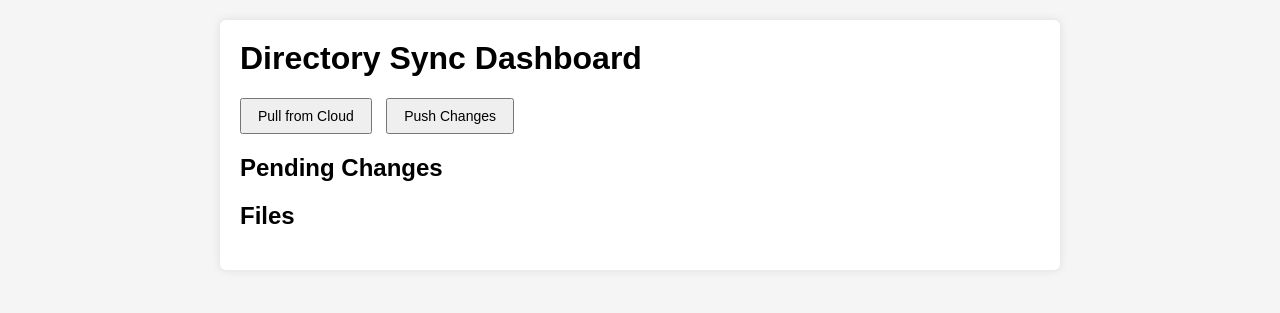
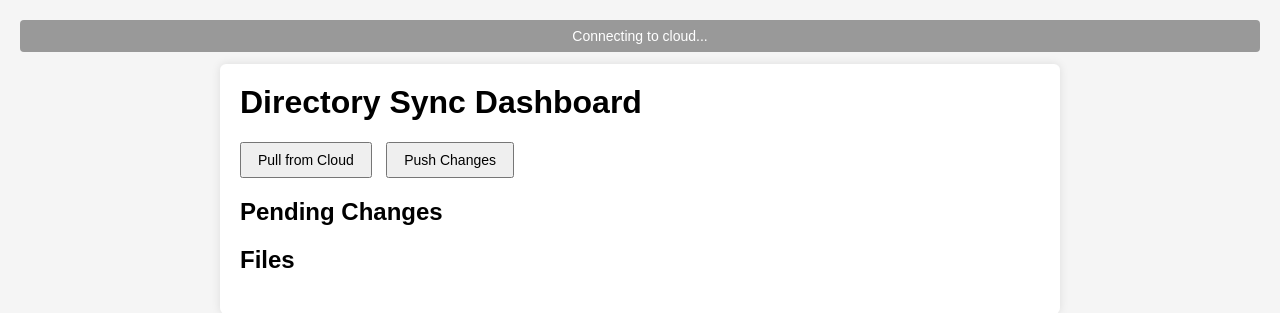
Before and after one commit to Henrique-R-Lima/GoogleDriveAtHome, a Flask app: template templates/index.html in a window 1280 px wide. Shown: the top 313 px of the page. Run offline with Flask 3, Linux system fonts and the light colour scheme; the template is opened without the code that fills it, so the values that code supplies are empty; parts of the project's set-up code (start-up, migrations or seed data) failed here and were passed over; some libraries are stand-ins or nearby versions.

Commit message:
Added connection status to interface

```diff
--- a/mongo_config.py
+++ /dev/null
@@ -1,3 +0,0 @@
-# mongo_config.py
-MONGO_URI = "mongodb://localhost:27017/"
-DB_NAME = "google_drive_at_home"
--- a/static/app.js
+++ b/static/app.js
@@ -1,11 +1,25 @@
 const socket = io();
 const fileList = document.getElementById("fileList");
 const pendingList = document.getElementById("pendingList");
+const statusBar = document.getElementById("statusBar");
+
+function updateStatusBar(connected) {
+  if (connected) {
+    statusBar.textContent = "Connected to cloud";
+    statusBar.classList.add("connected");
+    statusBar.classList.remove("disconnected");
+  } else {
+    statusBar.textContent = "No cloud connection";
+    statusBar.classList.add("disconnected");
+    statusBar.classList.remove("connected");
+  }
+}
 
 function refresh() {
   fetch("/api/status")
     .then((res) => res.json())
     .then((data) => {
+      updateStatusBar(data.peer_connected !== false);
       pendingList.innerHTML = "";
       data.pending.forEach((item) => {
         const li = document.createElement("li");
@@ -21,6 +35,7 @@ function refresh() {
       });
     });
 }
+
 
 document.getElementById("pullBtn").onclick = () => {
   fetch("/api/pull", { method: "POST" })
@@ -44,4 +59,8 @@ socket.on("change", (data) => {
   refresh();
 });
 
+socket.on("peer_status", (data) => {
+  updateStatusBar(data.connected);
+});
+
 refresh();
--- a/static/style.css
+++ b/static/style.css
@@ -44,3 +44,21 @@ button {
   font-size: 12px;
   color: #666;
 }
+
+.status-bar {
+  background-color: #999;
+  color: white;
+  padding: 8px 12px;
+  font-size: 14px;
+  margin-bottom: 12px;
+  text-align: center;
+  border-radius: 4px;
+}
+
+.status-bar.connected {
+  background-color: #2e7d32; /* green */
+}
+
+.status-bar.disconnected {
+  background-color: #c62828; /* red */
+}
--- a/templates/index.html
+++ b/templates/index.html
@@ -8,6 +8,7 @@
   <script src="https://cdn.socket.io/4.7.5/socket.io.min.js"></script>
 </head>
 <body>
+  <div id="statusBar" class="status-bar">Connecting to cloud...</div>
   <div class="container">
     <h1>Directory Sync Dashboard</h1>
     <div class="buttons">
```
Also changed, not shown: user.py (+20 -7 lines).
